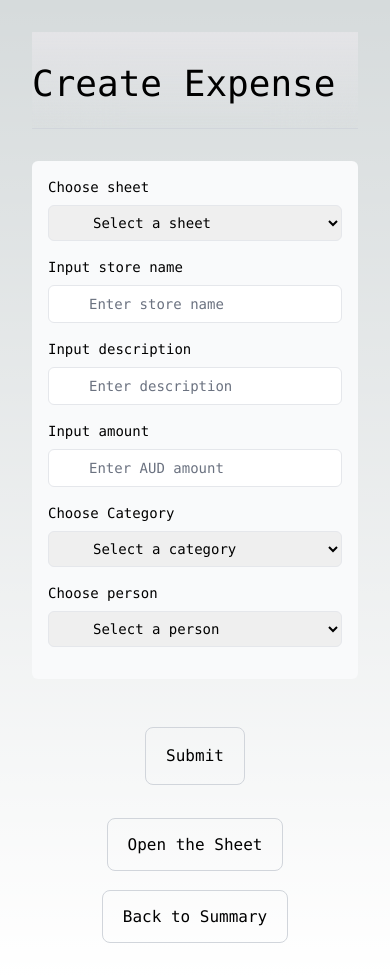
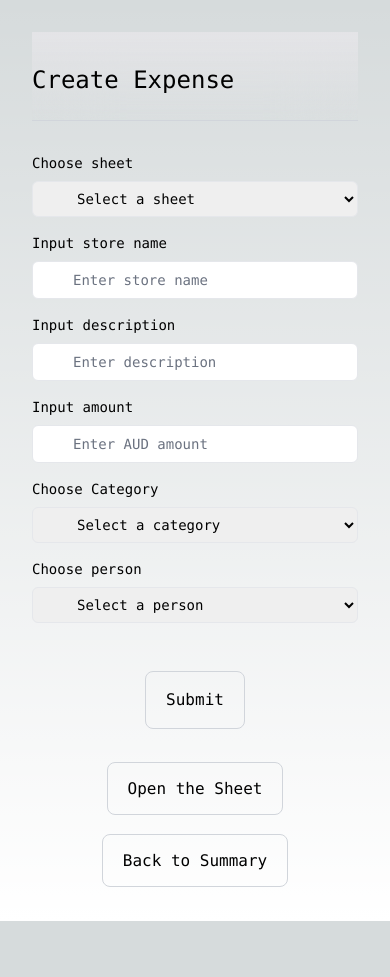
Before and after one commit to yuya-wada-san/nextjs-saving, a Next.js app: page /pages/form in a window 390 px wide. After the commit the page ends 921 px from the top, so only its background shows below. Built offline with nearby package versions, Linux system fonts and the light colour scheme.

Commit message:
fix responsive

```diff
--- a/app/pages/form/page.tsx
+++ b/app/pages/form/page.tsx
@@ -5,7 +5,7 @@ export default async function Page() {
   return (
     <main className="min-h-screen p-8 md:p-24">
       <div className="max-w-5xl w-full font-mono mx-auto">
-        <h1 className="text-4xl w-full border-b border-gray-300 bg-gradient-to-b from-zinc-200 pb-6 pt-8 backdrop-blur-2xl dark:border-neutral-800 dark:bg-zinc-800/30 dark:from-inherit lg:static lg:w-auto  lg:rounded-xl lg:border lg:bg-gray-200 lg:p-4 lg:dark:bg-zinc-800/30">
+        <h1 className="text-2xl md:text-4xl w-full border-b border-gray-300 bg-gradient-to-b from-zinc-200 pb-6 pt-8 backdrop-blur-2xl dark:border-neutral-800 dark:bg-zinc-800/30 dark:from-inherit lg:static lg:w-auto  lg:rounded-xl lg:border lg:bg-gray-200 lg:p-4 lg:dark:bg-zinc-800/30">
           Create Expense
         </h1>
         <AppendForm />
--- a/app/pages/saving/page.tsx
+++ b/app/pages/saving/page.tsx
@@ -10,10 +10,10 @@ export default async function Page() {
   return (
     <main className="flex min-h-screen p-8 md:p-24">
       <div className="max-w-5xl w-full font-mono">
-        <h1 className="text-4xl w-full border-b border-gray-300 bg-gradient-to-b from-zinc-200 pb-6 pt-8 backdrop-blur-2xl dark:border-neutral-800 dark:bg-zinc-800/30 dark:from-inherit lg:static lg:w-auto  lg:rounded-xl lg:border lg:bg-gray-200 lg:p-4 lg:dark:bg-zinc-800/30">
+        <h1 className="text-2xl md:text-4xl w-full border-b border-gray-300 bg-gradient-to-b from-zinc-200 pb-6 pt-8 backdrop-blur-2xl dark:border-neutral-800 dark:bg-zinc-800/30 dark:from-inherit lg:static lg:w-auto  lg:rounded-xl lg:border lg:bg-gray-200 lg:p-4 lg:dark:bg-zinc-800/30">
           Saving Summary
         </h1>
-        <h2 className="text-2xl bg-gradient-to-b from-zinc-200 py-4 md:p-4 mt-4 backdrop-blur-2xl">
+        <h2 className="text-xl md:text-2xl bg-gradient-to-b from-zinc-200 py-4 md:p-4 mt-4 backdrop-blur-2xl">
           Sheet: {selectedSheet}
         </h2>
         <div className="grid grid-cols-1 gap-2 py-4 md:p-4">
@@ -25,7 +25,7 @@ export default async function Page() {
           )}
         </div>
 
-        <div className="flex items-between">
+        <div className="md:flex md:items-between">
           <div className="p-4 mt-4 text-center">
             <a
               href="https://docs.google.com/spreadsheets/d/1EXP7L9ZZJ5pDEAlYTrkDTgfcnVqdJieqPxCFKpWrJkY/edit#gid=0"
--- a/app/ui/appendForm.tsx
+++ b/app/ui/appendForm.tsx
@@ -9,7 +9,7 @@ export default function AppendForm() {
 
   return (
     <form action={dispatch}>
-      <div className="rounded-md bg-gray-50 p-4 md:p-6 my-8">
+      <div className="rounded-md md:p-6 my-8">
 
         {/* Sheet Name */}
         <div className="mb-4">
```
